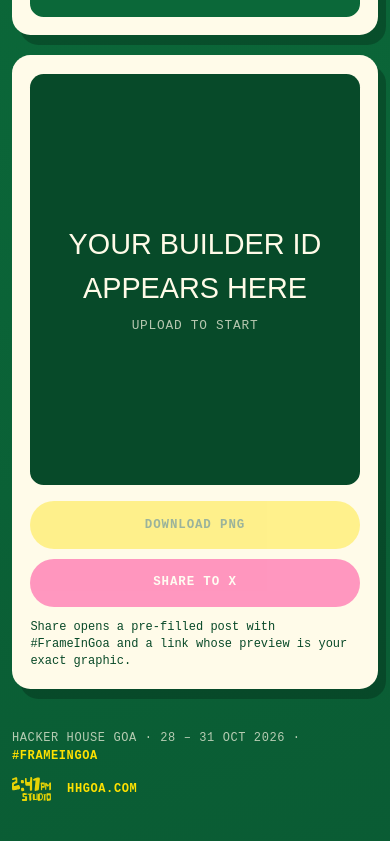
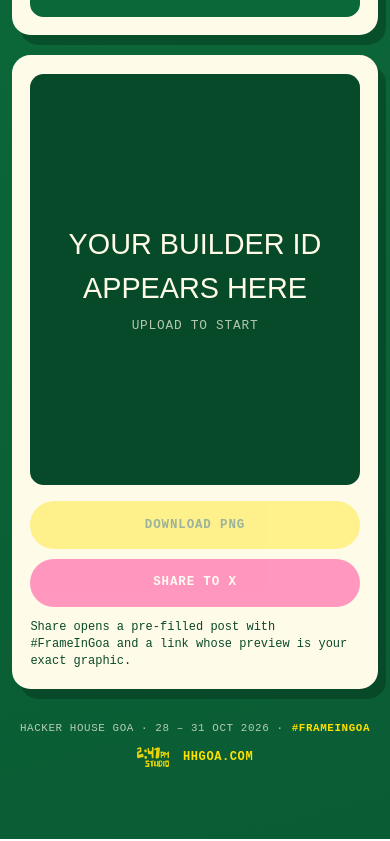
Before and after one commit to prathamesh-patil-5090/hh_goa_task_1, a Next.js app: page / in a window 390 px wide. Shown: the part 1129-1970 px from the top of the page. Built offline with nearby package versions, Linux system fonts and the light colour scheme; no server answers; a web font is replaced by a local one.

Commit message:
Fix mobile version footer UI layout strictly under max-width 640px

```diff
--- a/src/app/globals.css
+++ b/src/app/globals.css
@@ -707,4 +707,38 @@ a {
   .actions {
     grid-template-columns: 1fr;
   }
+
+  .footer {
+    margin-top: 2rem;
+    padding-bottom: 2rem;
+  }
+
+  .footer-content {
+    flex-direction: column;
+    align-items: center;
+    text-align: center;
+    gap: 0.65rem;
+  }
+
+  .footer-content span {
+    display: flex;
+    flex-wrap: wrap;
+    align-items: center;
+    justify-content: center;
+    gap: 0.35rem 0.5rem;
+    font-size: 0.68rem;
+    line-height: 1.4;
+    text-align: center;
+  }
+
+  .footer-right {
+    display: flex;
+    align-items: center;
+    justify-content: center;
+    gap: 0.85rem;
+  }
+
+  .footer-studio-img {
+    height: 20px;
+  }
 }
```
